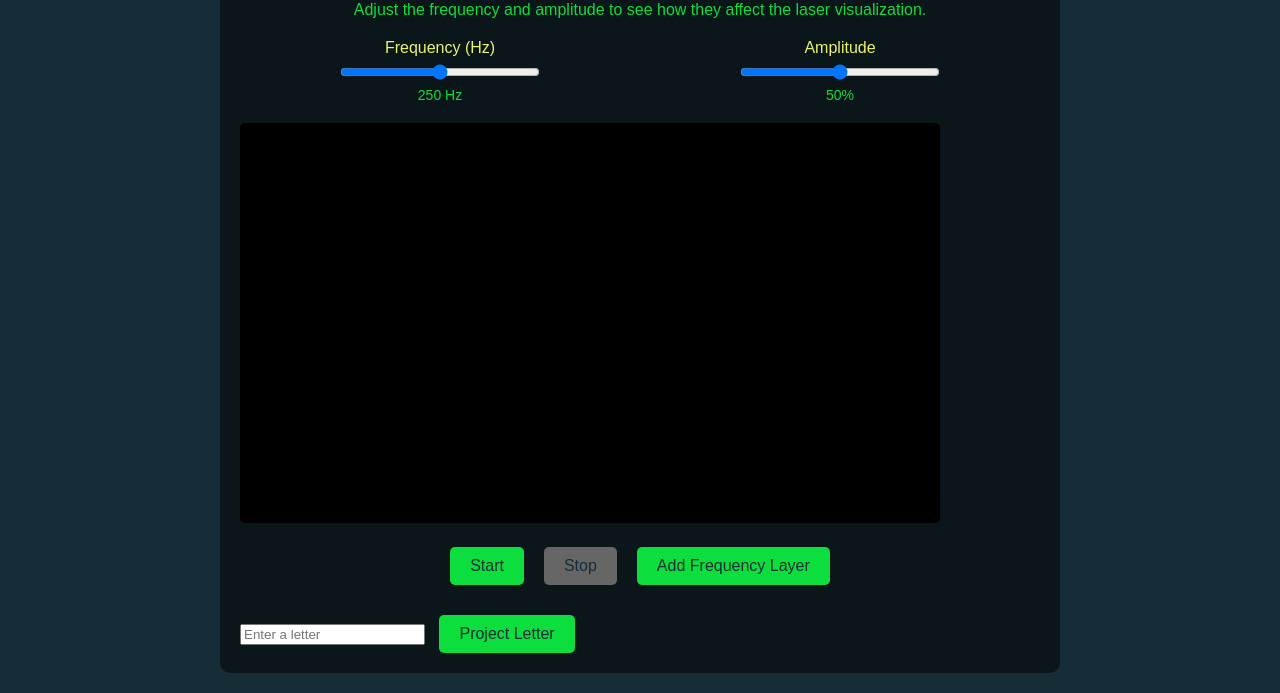
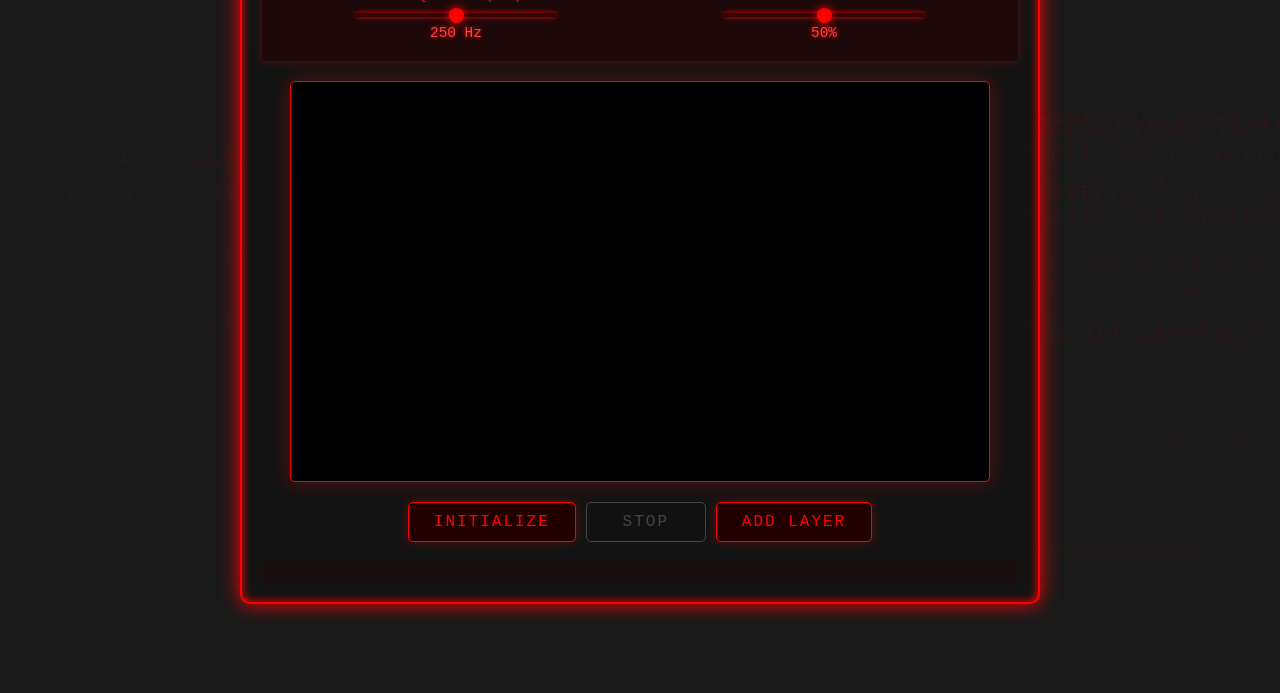
Before and after one commit to Deetschoe/Deetschoe.github.io, a plain HTML site: page hrtz.html in a window 1280 px wide. Shown: the part 150-843 px from the top of the page. After the commit the page ends 820 px from the top, so only its background shows below. Drawn offline with Linux system fonts and the light colour scheme.

Commit message:
new hrtz

```diff
--- a/hrtz.html
+++ b/hrtz.html
@@ -3,100 +3,223 @@
 <head>
     <meta charset="UTF-8">
     <meta name="viewport" content="width=device-width, initial-scale=1.0">
-    <title>Enhanced Audio-Driven Laser Visualization Simulator</title>
+    <title>Nostagrtz Layering</title>
     <style>
+        * {
+            margin: 0;
+            padding: 0;
+            box-sizing: border-box;
+        }
+
         body {
-            font-family: Arial, sans-serif;
-            background: #162D37;
-            color: #ffffff;
+            font-family: 'Courier New', monospace;
+            background: #1a1a1a;
+            color: #ff0000;
             margin: 0;
+            padding: 0;
+            min-height: 100vh;
+            overflow-x: hidden;
+            position: relative;
+        }
+
+        /* Matrix-like background animation */
+        .matrix-bg {
+            position: fixed;
+            top: 0;
+            left: 0;
+            right: 0;
+            bottom: 0;
+            overflow: hidden;
+            z-index: -1;
+        }
+
+        .matrix-line {
+            position: absolute;
+            color: rgba(255, 0, 0, 0.1);
+            font-size: 12px;
+            line-height: 12px;
+            white-space: nowrap;
+            animation: fall linear infinite;
+        }
+
+        @keyframes fall {
+            0% {
+                transform: translateY(-100%);
+                opacity: 1;
+            }
+            90% {
+                opacity: 0.5;
+            }
+            100% {
+                transform: translateY(100vh);
+                opacity: 0;
+            }
+        }
+
+        .container {
+            background-color: rgba(20, 20, 20, 0.95);
+            border: 2px solid #ff0000;
+            box-shadow: 0 0 20px #ff0000, inset 0 0 10px #ff0000;
+            border-radius: 10px;
             padding: 20px;
+            width: min(95%, 800px);
+            margin: 20px auto;
+        }
+
+        h1 {
+            color: #ff0000;
+            text-align: center;
+            margin-bottom: 30px;
+            font-size: clamp(1.5rem, 5vw, 2.5rem);
+            text-transform: uppercase;
+            letter-spacing: 3px;
+            animation: glow 2s ease-in-out infinite alternate;
+        }
+
+        @keyframes glow {
+            from {
+                text-shadow: 0 0 10px #ff0000, 0 0 20px #ff0000;
+            }
+            to {
+                text-shadow: 0 0 20px #ff0000, 0 0 30px #ff0000, 0 0 40px #ff0000;
+            }
+        }
+
+        .control-panel {
             display: flex;
             flex-direction: column;
-            align-items: center;
-            min-height: 100vh;
+            gap: 20px;
+            margin-bottom: 20px;
+            padding: 20px;
+            background: rgba(40, 0, 0, 0.5);
+            border-radius: 5px;
+            box-shadow: 0 0 10px rgba(255, 0, 0, 0.3);
         }
-        .container {
-            background-color: rgba(0, 0, 0, 0.5);
-            border-radius: 10px;
-            padding: 20px;
-            width: 800px;
-            max-width: 95%;
+
+        @media (min-width: 768px) {
+            .control-panel {
+                flex-direction: row;
+                justify-content: space-around;
+            }
         }
-        h1 {
-            color: #EAF469;
-            text-align: center;
-            margin-bottom: 10px;
-        }
-        p {
-            color: #0BDE3D;
-            text-align: center;
-            margin-bottom: 20px;
-        }
-        .control-panel {
-            display: flex;
-            justify-content: space-around;
-            margin-bottom: 20px;
-        }
+
         .control {
             display: flex;
             flex-direction: column;
             align-items: center;
+            width: 100%;
         }
+
         .control label {
-            margin-bottom: 5px;
-            color: #EAF469;
+            margin-bottom: 10px;
+            color: #ff0000;
+            text-transform: uppercase;
+            font-size: 0.9em;
+            letter-spacing: 1px;
         }
+
         input[type="range"] {
-            width: 200px;
+            width: min(200px, 90%);
+            appearance: none;
+            background: #300;
+            height: 4px;
+            border-radius: 2px;
+            box-shadow: 0 0 5px #ff0000;
         }
+
+        input[type="range"]::-webkit-slider-thumb {
+            appearance: none;
+            width: 15px;
+            height: 15px;
+            background: #ff0000;
+            border-radius: 50%;
+            cursor: pointer;
+            box-shadow: 0 0 10px #ff0000;
+        }
+
         .value-display {
-            margin-top: 5px;
-            font-size: 14px;
-            color: #0BDE3D;
+            margin-top: 8px;
+            font-size: 0.9em;
+            color: #ff4444;
+            text-shadow: 0 0 5px #ff0000;
         }
+
         #laser-canvas {
             background-color: #000000;
             border-radius: 5px;
+            border: 1px solid #ff0000;
+            box-shadow: 0 0 20px rgba(255, 0, 0, 0.3);
+            width: 100%;
+            max-width: 700px;
+            height: auto;
+            display: block;
+            margin: 0 auto;
         }
+
         .playback-controls {
             display: flex;
+            flex-wrap: wrap;
             justify-content: center;
+            gap: 10px;
             margin-top: 20px;
         }
+
         button {
-            background-color: #0BDE3D;
-            color: #162D37;
-            border: none;
-            padding: 10px 20px;
-            margin: 0 10px;
+            background-color: #200;
+            color: #ff0000;
+            border: 1px solid #ff0000;
+            padding: 10px 25px;
             border-radius: 5px;
             cursor: pointer;
             font-size: 16px;
-            transition: background-color 0.3s;
+            text-transform: uppercase;
+            letter-spacing: 2px;
+            transition: all 0.3s;
+            box-shadow: 0 0 10px rgba(255, 0, 0, 0.3);
+            font-family: 'Courier New', monospace;
+            min-width: 120px;
         }
+
         button:hover {
-            background-color: #09AB2F;
+            background-color: #400;
+            box-shadow: 0 0 20px rgba(255, 0, 0, 0.5);
         }
+
         button:disabled {
-            background-color: #666;
+            background-color: #111;
+            color: #444;
+            border-color: #444;
+            box-shadow: none;
             cursor: not-allowed;
         }
+
         #frequency-layers {
             margin-top: 20px;
+            padding: 10px;
+            background: rgba(40, 0, 0, 0.3);
+            border-radius: 5px;
+            max-height: 200px;
+            overflow-y: auto;
         }
-        #letter-projection {
-            margin-top: 30px;
+
+        #frequency-layers::-webkit-scrollbar {
+            width: 8px;
         }
-        #letter-2 {
-            margin-top: 10px;
+
+        #frequency-layers::-webkit-scrollbar-track {
+            background: #200;
+        }
+
+        #frequency-layers::-webkit-scrollbar-thumb {
+            background: #ff0000;
+            border-radius: 4px;
         }
     </style>
 </head>
 <body>
+    <div class="matrix-bg" id="matrix-bg"></div>
     <div class="container">
-        <h1>Enhanced Audio-Driven Laser Visualization Simulator</h1>
-        <p>Adjust the frequency and amplitude to see how they affect the laser visualization.</p>
+        <h1>Nostagrtz Layering</h1>
         <div class="control-panel">
             <div class="control">
                 <label for="frequency-slider">Frequency (Hz)</label>
@@ -111,20 +234,49 @@
         </div>
         <canvas id="laser-canvas" width="700" height="400"></canvas>
         <div class="playback-controls">
-            <button id="start-btn">Start</button>
+            <button id="start-btn">Initialize</button>
             <button id="stop-btn" disabled>Stop</button>
-            <button id="add-layer-btn">Add Frequency Layer</button>
+            <button id="add-layer-btn">Add Layer</button>
         </div>
         <div id="frequency-layers"></div>
-        <div id="letter-2">
-        <div id="letter-projection">
-            <input type="text" id="letter-input" maxlength="1" placeholder="Enter a letter">
-            <button id="project-letter-btn">Project Letter</button>
-        </div>
-    </div>
     </div>
 
     <script>
+        // Matrix background animation
+        function createMatrixBackground() {
+            const matrixBg = document.getElementById('matrix-bg');
+            const characters = 'ABCDEFGHIJKLMNOPQRSTUVWXYZ0123456789@#$%^&*()';
+            const lineCount = 50;
+
+            for (let i = 0; i < lineCount; i++) {
+                const line = document.createElement('div');
+                line.className = 'matrix-line';
+                line.style.left = `${Math.random() * 100}%`;
+                line.style.animationDuration = `${5 + Math.random() * 10}s`;
+
+                let text = '';
+                for (let j = 0; j < 20; j++) {
+                    text += characters[Math.floor(Math.random() * characters.length)] + ' ';
+                }
+                line.textContent = text;
+
+                matrixBg.appendChild(line);
+            }
+
+            // Periodically update the characters
+            setInterval(() => {
+                document.querySelectorAll('.matrix-line').forEach(line => {
+                    let text = '';
+                    for (let j = 0; j < 20; j++) {
+                        text += characters[Math.floor(Math.random() * characters.length)] + ' ';
+                    }
+                    line.textContent = text;
+                });
+            }, 2000);
+        }
+
+        createMatrixBackground();
+
         let audioContext;
         let oscillators = [];
         let gainNodes = [];
@@ -142,15 +294,30 @@
         const frequencyLayers = document.getElementById('frequency-layers');
         const canvas = document.getElementById('laser-canvas');
         const ctx = canvas.getContext('2d');
-        const letterInput = document.getElementById('letter-input');
-        const projectLetterBtn = document.getElementById('project-letter-btn');
+
+        // Ensure canvas maintains aspect ratio on mobile
+        function resizeCanvas() {
+            const container = canvas.parentElement;
+            const containerWidth = container.clientWidth;
+            const aspectRatio = canvas.width / canvas.height;
+
+            if (containerWidth < canvas.width) {
+                canvas.style.width = containerWidth + 'px';
+                canvas.style.height = (containerWidth / aspectRatio) + 'px';
+            } else {
+                canvas.style.width = '';
+                canvas.style.height = '';
+            }
+        }
+
+        window.addEventListener('resize', resizeCanvas);
+        resizeCanvas();
 
         frequencySlider.addEventListener('input', updateFrequency);
         amplitudeSlider.addEventListener('input', updateAmplitude);
         startBtn.addEventListener('click', startSimulation);
         stopBtn.addEventListener('click', stopSimulation);
         addLayerBtn.addEventListener('click', addFrequencyLayer);
-        projectLetterBtn.addEventListener('click', projectLetter);
 
         function updateFrequency() {
             const frequency = frequencySlider.value;
@@ -177,7 +344,6 @@
             createOscillator(frequencySlider.value, amplitudeSlider.value);
 
             isPlaying = true;
-
             startBtn.disabled = true;
             stopBtn.disabled = false;
 
@@ -224,10 +390,19 @@
             createOscillator(layerFrequency, layerAmplitude);
 
             const layerElement = document.createElement('div');
+            layerElement.style.marginBottom = '10px';
+            layerElement.style.padding = '10px';
+            layerElement.style.background = 'rgba(40, 0, 0, 0.5)';
+            layerElement.style.borderRadius = '5px';
+            layerElement.style.display = 'flex';
+            layerElement.style.alignItems = 'center';
+            layerElement.style.flexWrap = 'wrap';
+            layerElement.style.gap = '10px';
+
             layerElement.innerHTML = `
-                <label>Layer ${oscillators.length}: ${layerFrequency} Hz</label>
-                <input type="range" min="0" max="500" value="${layerFrequency}" step="1">
-                <button>Remove</button>
+                <label style="color: #ff0000; margin-right: 10px;">Layer ${oscillators.length}: ${layerFrequency} Hz</label>
+                <input type="range" min="0" max="500" value="${layerFrequency}" step="1" style="flex: 1; min-width: 100px; max-width: 150px;">
+                <button style="padding: 5px 10px;">Remove</button>
             `;
 
             const layerSlider = layerElement.querySelector('input');
@@ -260,9 +435,8 @@
 
             const time = audioContext.currentTime;
 
-            // Lissajous figure
             ctx.beginPath();
-            ctx.strokeStyle = `hsl(${oscillators[0].frequency.value % 360}, 100%, 50%)`;
+            ctx.strokeStyle = `hsl(${time * 50 % 360}, 100%, 50%)`;
             ctx.lineWidth = 2;
 
             for (let i = 0; i < 360; i++) {
@@ -288,10 +462,11 @@
             }
 
             ctx.stroke();
+            ctx.shadowBlur = 20;
+            ctx.shadowColor = '#ff0000';
 
-            // Oscilloscope
             ctx.beginPath();
-            ctx.strokeStyle = '#0BDE3D';
+            ctx.strokeStyle = '#ff0000';
             ctx.lineWidth = 2;
 
             const sliceWidth = canvas.width * 1.0 / bufferLength;
@@ -316,29 +491,6 @@
             animationId = requestAnimationFrame(animateLaser);
         }
 
-        function projectLetter() {
-            const letter = letterInput.value.toUpperCase();
-            if (letter.length !== 1 || letter < 'A' || letter > 'Z') {
-                alert('Please enter a single letter (A-Z)');
-                return;
-            }
-
-            // This is a simplified approach and may not accurately represent letter shapes
-            const baseFrequency = 100;
-            const letterCode = letter.charCodeAt(0) - 65; // A = 0, B = 1, etc.
-            const frequency1 = baseFrequency + letterCode * 10;
-            const frequency2 = baseFrequency + letterCode * 15;
-
-            stopSimulation();
-            startSimulation();
-
-            createOscillator(frequency1, 0.5);
-            createOscillator(frequency2, 0.5);
-
-            alert(`Projecting letter "${letter}" using frequencies ${frequency1} Hz and ${frequency2} Hz`);
-        }
-
-        // Initialize value displays
         updateFrequency();
         updateAmplitude();
     </script>
```
Also changed, not shown: 1 other file.
